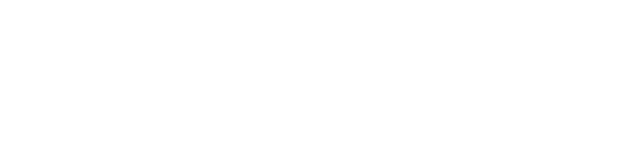
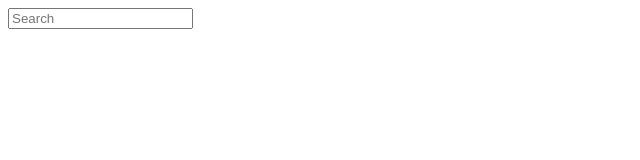
Before and after one commit to MishchenkoMaksim/Vue.js_practice, a plain HTML site: page index.html in a window 1280 px wide. Shown: the whole page, without its empty margins (0-640 px from the left). Drawn offline with Linux system fonts and the light colour scheme.

Commit message:
Создана разметка

```diff
--- a/index.html
+++ b/index.html
@@ -8,6 +8,8 @@
         <script src="vue.js"></script>
     </head>
     <body>
-
+        <div id="app">
+            <input type="search" placeholder="Search">
+        </div>
     </body>
 </html>
```
